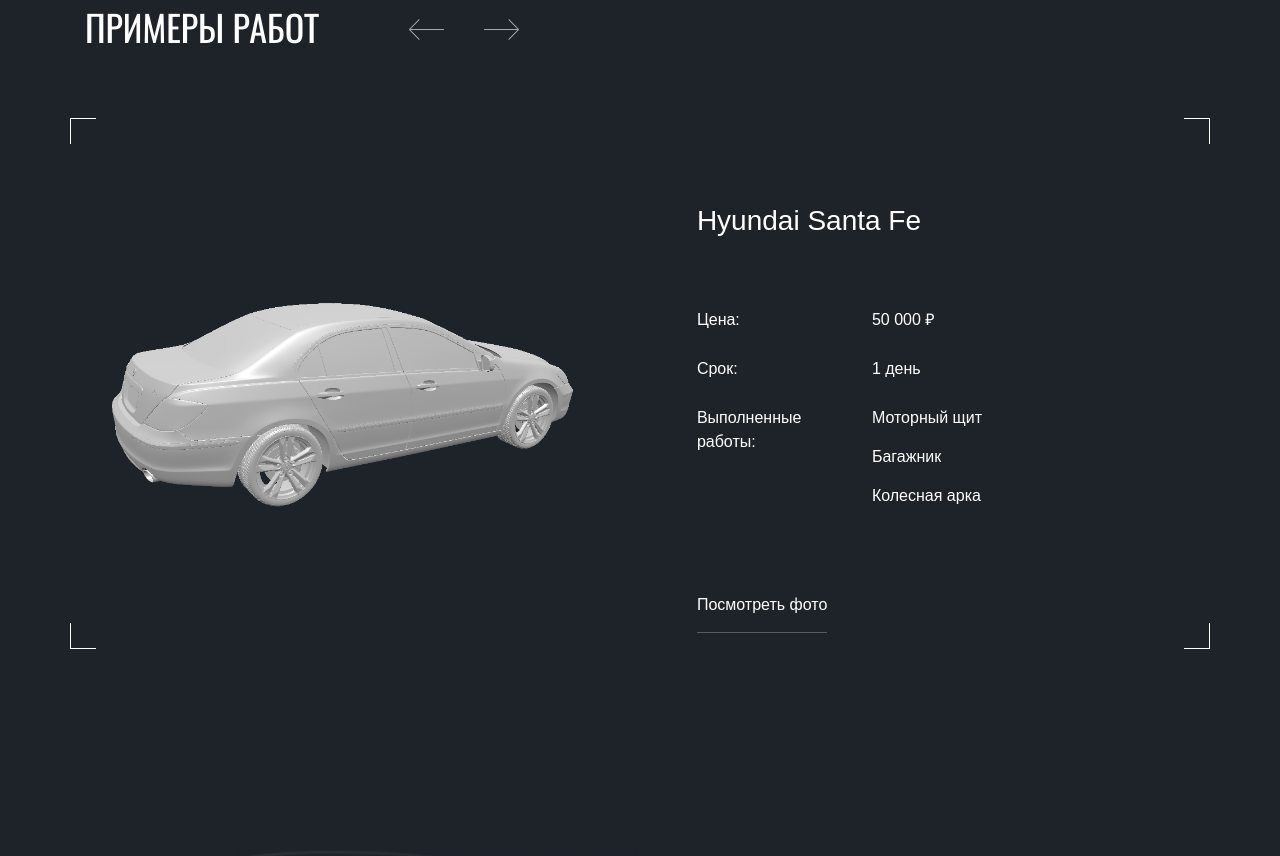
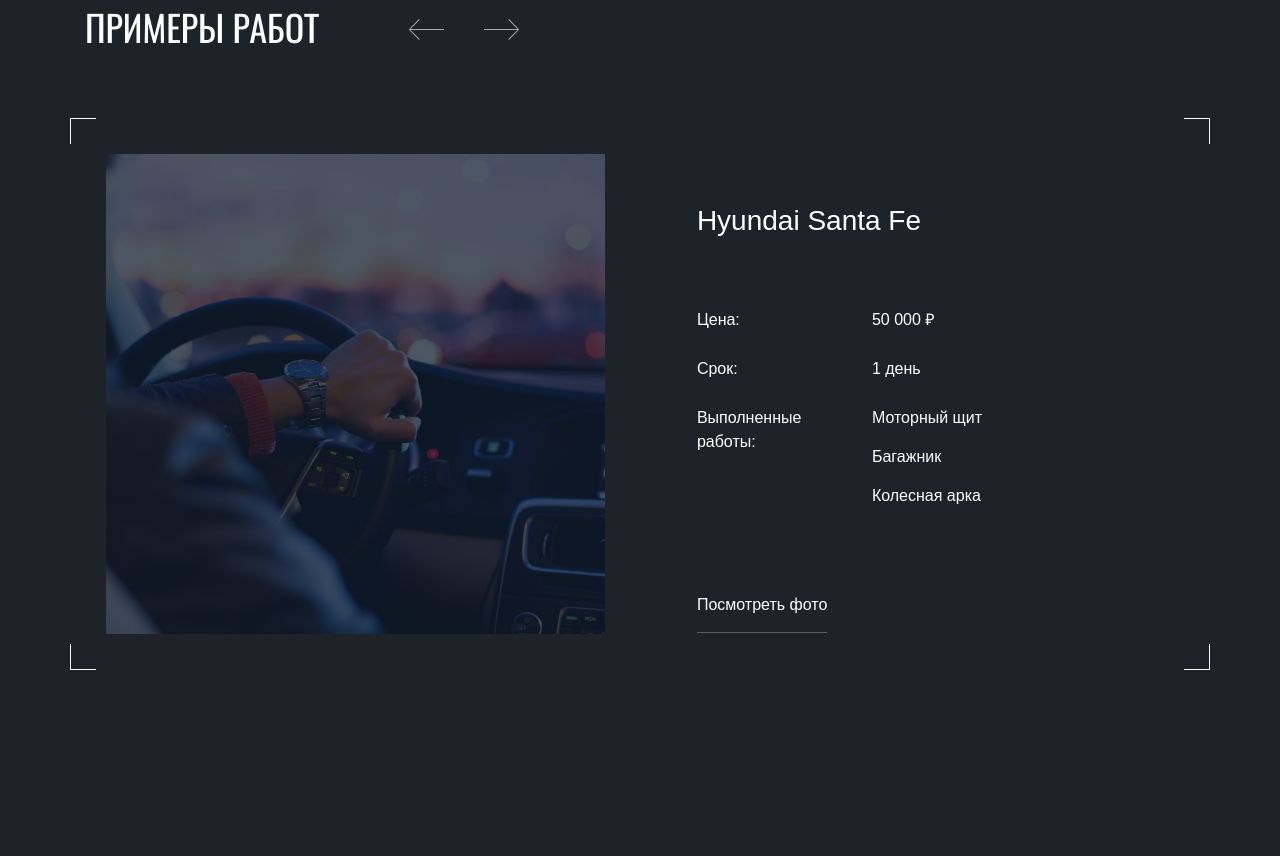
Before and after one commit to 1gory/prosilence, a plain HTML site: page index.html in a window 1280 px wide. Shown: the part 1780-2636 px from the top of the page. Drawn offline with nearby package versions, Linux system fonts and the light colour scheme; a web font is replaced by a local one.

Commit message:
example image fix

```diff
--- a/index.html
+++ b/index.html
@@ -222,8 +222,8 @@
     </div>
 
     <div class="row corners example">
-      <div class="col-lg-6">
-        <img src="./img/car.png" alt="" class='example-img'>
+      <div class="col-lg-6 example-img-container">
+        <img src="./img/hero.jpg" alt="" class='example-img'>
       </div>
       <div class="col-lg-6 example-content">
         <h3 class="example-header">
--- a/sass/index.sass
+++ b/sass/index.sass
@@ -337,9 +337,16 @@
   &-img
     height: 480px
     width: 100%
-    object-fit: contain
+    object-fit: cover
     @media screen and (max-width: 991px)
       height: auto
+
+  &-img-container
+    padding: 20px
+    padding-left: 35px
+    padding-right: 35px
+    @media screen and (max-width: 991px)
+      padding: 0
 
   &-content
     padding-left: 5%
```
Also changed, not shown: css/index.css.
